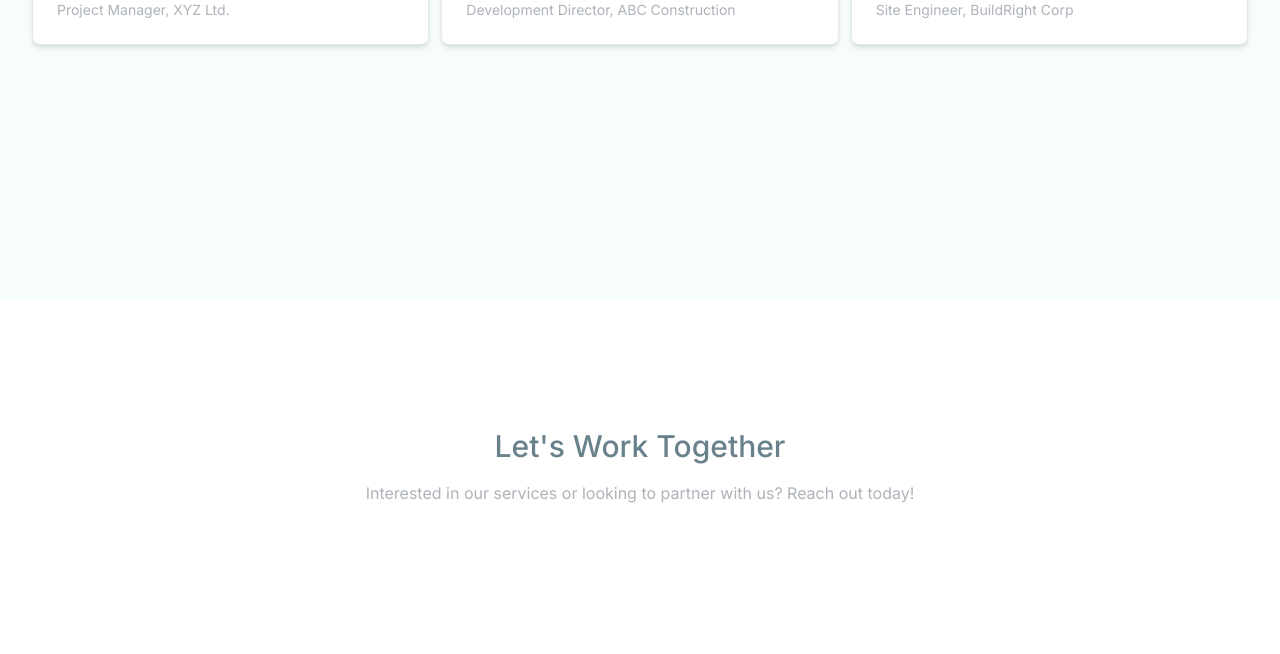
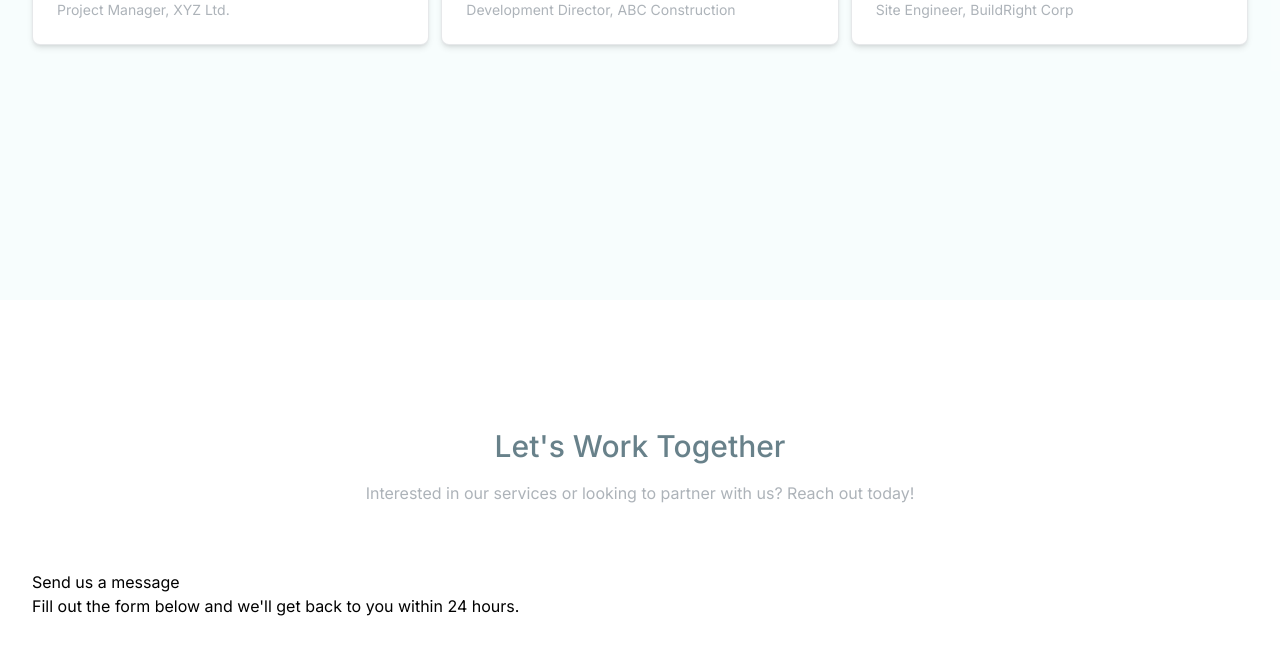
Before and after one commit to DavidMANZI-093/apex, a Next.js app: page / in a window 1280 px wide. Shown: the part 4756-5410 px from the top of the page. Built offline with nearby package versions, Linux system fonts and the light colour scheme.

Commit message:
Auto-commit at 25/06/2025, 23:27:50 for inactivity period...

```diff
--- a/src/components/contact.tsx
+++ b/src/components/contact.tsx
@@ -14,6 +14,18 @@ const Contact = () => {
             "with us? Reach out today!"}
           </p>
         </div>
+
+        <div className="grid lg:grid-cols-2 gap-12">
+            {/* Contact form */}
+            <div className="flex flex-col">
+                <h4>Send us a message</h4>
+                <p>
+                    {"Fill out the form below and we'll get back " +
+                    "to you within 24 hours."}
+                </p>
+            </div>
+
+        </div>
       </div>
     </section>
   )
```
